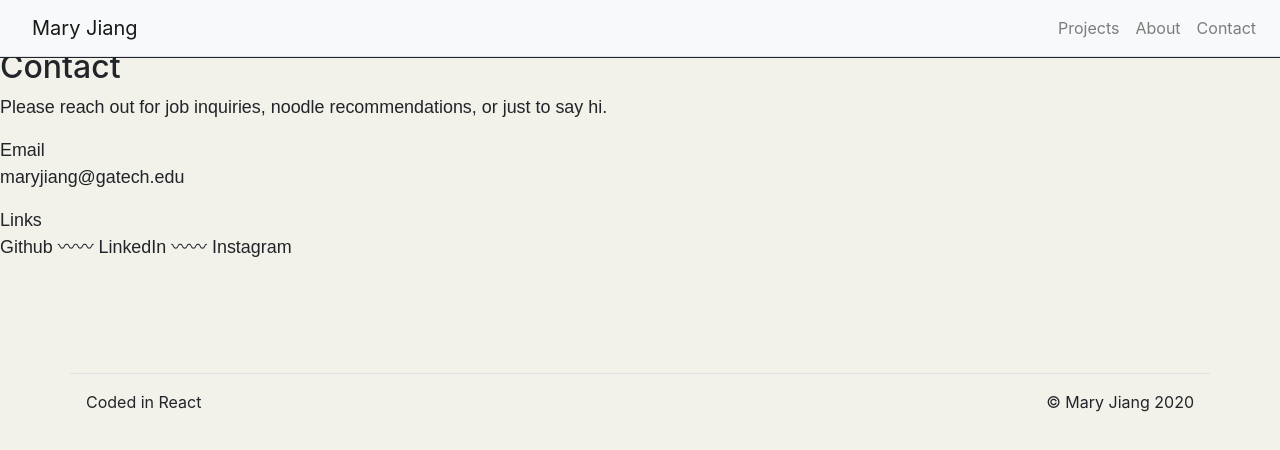
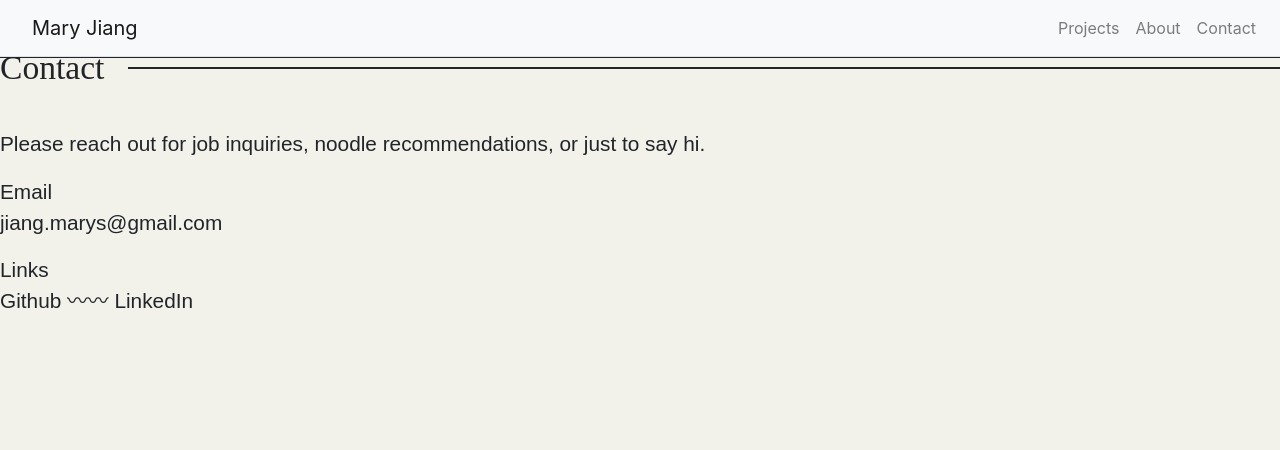
Before and after one commit to marysjiang/personal-site, a React (Create React App) app: page /contact in a window 1280 px wide. Shown: the top 450 px of the page. Built offline with nearby package versions, Linux system fonts and the light colour scheme.

Commit message:
formatting projects/about/footer

```diff
--- a/src/App.js
+++ b/src/App.js
@@ -57,7 +57,7 @@ class App extends React.Component {
           <Route path="/about" render={() => <About title={this.state.about.title} />} />
           <Route path="/contact" render={() => <Contact title={this.state.contact.title} />} />
 
-          <Footer />
+          {/* <Footer /> */}
         </Container>
       </Router>
     );
--- a/src/components/Card.js
+++ b/src/components/Card.js
@@ -17,7 +17,7 @@ function Card(props) {
         // <animated.div className="d-inline-block project-card" style={style} onClick={(e) => props.click(props.item)}>
         <Container className="justify-content-center project-card">
             <Row>
-                <Col sm={7}><CardInfo title={props.item.title} text={props.item.text} labels={props.item.labels} /></Col>
+                <Col sm={7}><CardInfo text={props.item.text} labels={props.item.labels} /></Col>
                 <Col sm={5} className="trailing">
                     <img className="project-card-img" src={props.item.img} alt={"description of image"} />
                 </Col>
--- a/src/components/CardInfo.js
+++ b/src/components/CardInfo.js
@@ -3,8 +3,7 @@ import React from 'react';
 function CardInfo(props) {
 
     return(
-        <div>
-            <p className="project-card-title">{props.title}</p>
+        <div class="project-card-format">
             <p className="project-card-text">{props.text}</p>
             <p className="project-card-labels">{props.labels}</p>
         </div>
--- a/src/components/Footer.js
+++ b/src/components/Footer.js
@@ -5,14 +5,14 @@ import Col from 'react-bootstrap/Col';
 
 function Footer() {
     return(
-        <footer className="mt-5">
+        <footer className="mt-5 alignment text-body">
             <Container md={6}>
-                <Row className="border-top justify-content-between p-3">
-                    <Col className="p-0" md={3} sm={12}>
-                        Coded in React
+                <Row className="border-line border-dark justify-content-between p-0">
+                    <Col className="p-0 py-4" md={3} sm={12}>
+                        <p class="footer">Coded in React</p>
                     </Col>
-                    <Col className="p-0 d-flex justify-content-end" md={3}>
-                        © Mary Jiang 2020
+                    <Col className="p-0 py-4 d-flex justify-content-end" md={3}>
+                        <p class="footer">© Mary Jiang 2020</p>
                     </Col>
                 </Row>
             </Container>
--- a/src/components/Intro.js
+++ b/src/components/Intro.js
@@ -13,8 +13,8 @@ function Intro(props) {
             <Container fluid={true}>
                 <Row className="py-5">
                     <Col id="header">
-                        <img src={star} className="mb-3" style={{ height: '23%' }} />
-                        <h1>I'm a software engineer<br></br>based in Atlanta</h1>
+                        <img src={star} alt={"description of image"} className="mb-3" style={{ height: '23%' }} />
+                        <h1>henlo<br></br>henlo henlo world</h1>
                     </Col>
                 </Row>
             </Container>
--- a/src/fonts.css
+++ b/src/fonts.css
@@ -8,70 +8,8 @@
 }
 
 @font-face {
-    font-family: 'monument-grotesk';
-    src:url('./fonts/monument-grotesk-regular.ttf') format("truetype"),
-        url('monument-grotesk-regular-webfont.woff2') format('woff2'),
-        url('monument-grotesk-regular-webfont.woff') format('woff');
-    font-weight: normal;
-    font-style: normal;
-}
-
-@font-face {
     font-family: 'plantin';
     src:url('./fonts/Plantin.otf') format("opentype");
     font-weight: normal;
     font-style: normal;
 }
-
-@font-face {
-    font-family: 'swiss721';
-    src:url('./fonts/Swiss721.ttf') format("opentype");
-    font-weight: normal;
-    font-style: normal;
-}
-
-@font-face {
-    font-family: 'Neue Haas';
-    src:url('./fonts/NeueHaasGrotesk.otf') format("opentype");
-    font-weight: normal;
-    font-style: normal;
-}
-
-@font-face {
-    font-family: 'Space Grotesk Regular';
-    font-style: normal;
-    font-weight: normal;
-    src: local('Space Grotesk Regular'), url('SpaceGrotesk-Regular.woff') format('woff');
-    }
-
-
-    @font-face {
-    font-family: 'Space Grotesk Light';
-    font-style: normal;
-    font-weight: normal;
-    src: local('Space Grotesk Light'), url('SpaceGrotesk-Light.woff') format('woff');
-    }
-
-
-    @font-face {
-    font-family: 'Space Grotesk Medium';
-    font-style: normal;
-    font-weight: normal;
-    src: local('Space Grotesk Medium'), url('SpaceGrotesk-Medium.woff') format('woff');
-    }
-
-
-    @font-face {
-    font-family: 'Space Grotesk SemiBold';
-    font-style: normal;
-    font-weight: normal;
-    src: local('Space Grotesk SemiBold'), url('SpaceGrotesk-SemiBold.woff') format('woff');
-    }
-
-
-    @font-face {
-    font-family: 'Space Grotesk Bold';
-    font-style: normal;
-    font-weight: normal;
-    src: local('Space Grotesk Bold'), url('SpaceGrotesk-Bold.woff') format('woff');
-    }
--- a/src/index.css
+++ b/src/index.css
@@ -6,13 +6,35 @@ body {
 }
 
 h1 {
-  font-size: 3vw !important;
+  font-size: 2.5rem !important;
   font-family: 'Heebo', sans-serif;
 }
 
+h2 {
+  display: flex;
+  align-items: center;
+  font-size: 2.1rem !important;
+  font-family: 'plantin', serif;
+  padding-bottom: 4vh;
+}
+
+h2:after {
+  content: '';
+  margin-left: 3vh;
+  border-top: 2px solid;
+  width: 100%;
+
+}
+
 p {
-  font-size: 1.4vw;
+  /* font-size: 3vh; */
+  font-size: 1.3rem;
   font-family: 'Heebo', sans-serif;
+}
+
+p.footer {
+  font-size: 1.2rem;
+  padding-bottom: 6vh;
 }
 
 .introduction {
@@ -39,17 +61,18 @@ p {
 .project-card {
   background-color: white;
   outline: 1px solid;
-  margin-bottom: 3vw;
-  width: 160% !important;
-  /* height: 100% !important; */
-  /* padding: 0px !important; */
-  padding-left: 1.3vw !important;
-  margin-left: -1vw !important;
-  /* flex: 1 1 auto; grow vertically */
+  margin-bottom: 7vh;
+  width: 103% !important;
+  padding-left: 2vh !important;
+  margin-left: -1.5vh !important;
 }
 
 #header {
   padding: 0px !important;
+}
+
+.border-line {
+  border-top: 2px solid !important;
 }
 
 .text-body {
@@ -82,17 +105,14 @@ p {
   vertical-align: top;
 }
 
-.project-card-title {
-  font-size: 20px;
+.project-card-text {
+  font-size: 1.5rem;
   margin: 0px;
-}
-
-.project-card-text {
-  font-size: 16px;
-  margin: 0px;
+  display: flex;
 }
 
 .project-card-labels {
-  font-size: 12px;
+  font-size: 1.1rem;
   margin: 0px;
+  display: flex;
 }
--- a/src/pages/About.js
+++ b/src/pages/About.js
@@ -12,7 +12,7 @@ function About(props) {
                 <Container fluid={true}>
                     <Row className="py-5">
                         <Col className="alignment">
-                            <h2>About</h2>
+                            <h2 className="text-body"> About</h2>
                             <p className="text-body">Howdy, I’m currently a student at Georgia Tech, studying
                                 computer science and how to design and create things for people. I’m interested in exploring
                                 the intersections between technology, art, and design.</p>
--- a/src/pages/Contact.js
+++ b/src/pages/Contact.js
@@ -12,15 +12,15 @@ function Contact(props) {
             <Container fluid={true}>
                 <Row className="py-5">
                     <Col className="alignment">
-                        <h2>Contact</h2>
+                        <h2 className="text-body">Contact</h2>
                         <p className="text-body">Please reach out for job inquiries,
                             noodle recommendations, or just to say hi.</p>
 
                         <p className="text-body">Email<br />
-                        maryjiang@gatech.edu</p>
+                        jiang.marys@gmail.com</p>
 
                         <p className="text-body">Links<br />
-                        Github 〰〰 LinkedIn 〰〰 Instagram</p>
+                        Github 〰〰 LinkedIn</p>
                     </Col>
                 </Row>
             </Container>
--- a/src/pages/Home.js
+++ b/src/pages/Home.js
@@ -3,16 +3,19 @@ import Projects from '../pages/Projects';
 import About from '../pages/About';
 import Contact from '../pages/Contact';
 import Intro from '../components/Intro';
+import Container from 'react-bootstrap/Container';
+import Footer from '../components/Footer';
 
 function Home(props) {
 
     return(
-        <div class="grid">
-            <div class="alignment" id="intro"><Intro /></div>
-            <div class="alignment" id="projects"><Projects /></div>
-            <div class="alignment" id="about"><About /></div>
-            <div class="alignment" id="contact"><Contact /></div>
-        </div>
+            <div class="grid justify-content-center">
+                <div class="alignment" id="intro"><Intro /></div>
+                <div class="alignment" id="projects"><Projects /></div>
+                <div class="alignment" id="about"><About /></div>
+                <div class="alignment" id="contact"><Contact /></div>
+                <div class="alignment" id="footer"><Footer /></div>
+            </div>
     );
 }
 
--- a/src/pages/Projects.js
+++ b/src/pages/Projects.js
@@ -4,7 +4,7 @@ import CardHolder from '../components/CardHolder';
 function Projects(props) {
 
     return(
-        <div className="anchor-projects">
+        <div className="anchor-projects text-body">
             <h2>Projects</h2>
             <CardHolder />
         </div>
```
Also changed, not shown: src/components/CardHolder.js (+5 -10 lines).
